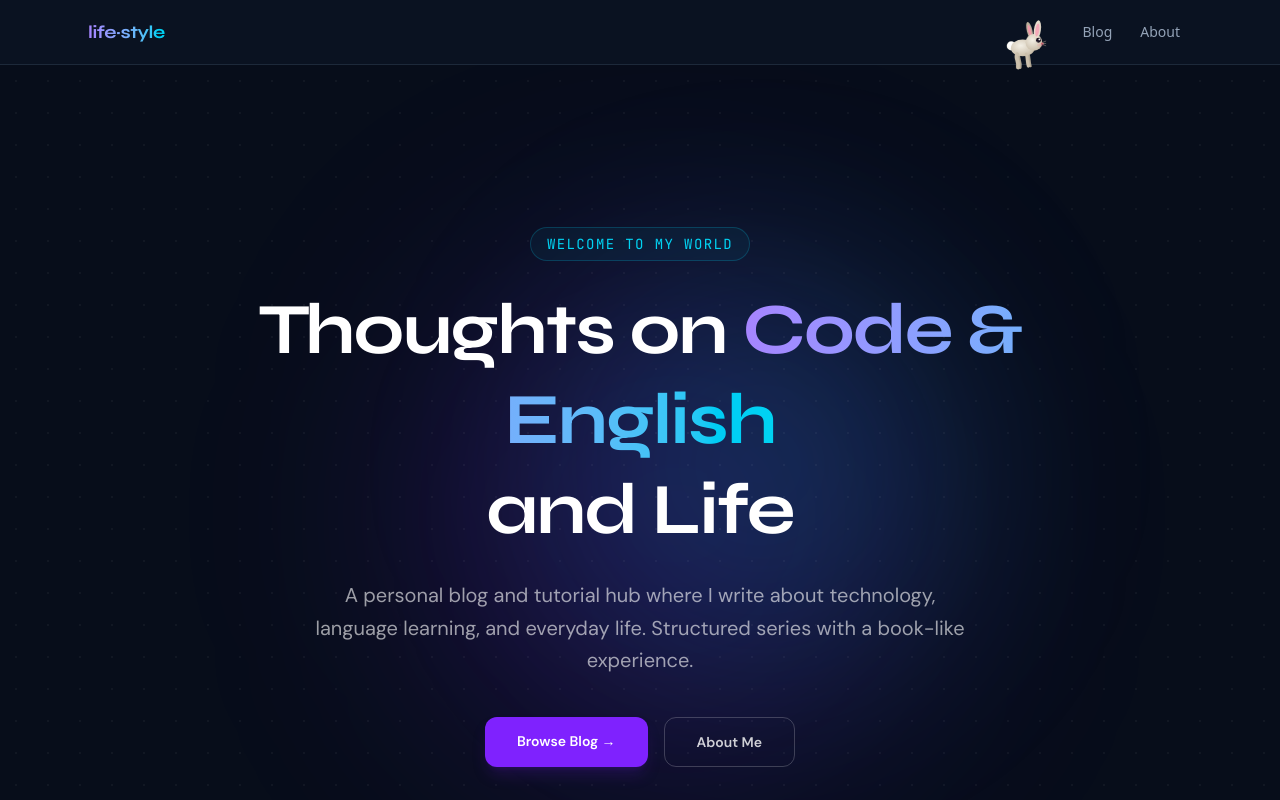
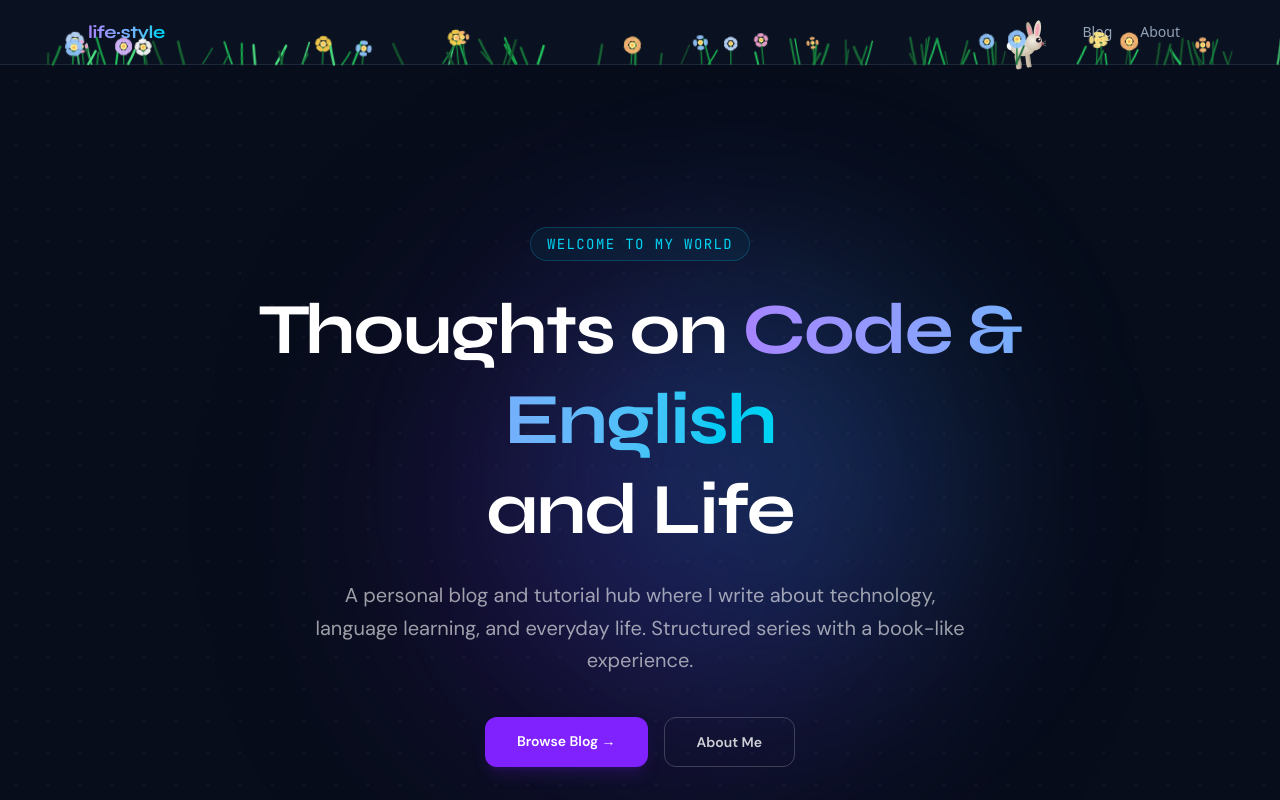
Before and after one commit to nguyenthinhit996/life-style, a Next.js app: page / in a window 1280 px wide. Shown: the top 800 px of the page. Built offline with nearby package versions, Linux system fonts and the light colour scheme.

Commit message:
feat: add animated grass and flowers strip to navbar bottom

```diff
--- /dev/null
+++ b/src/components/public/NavGrass.tsx
@@ -0,0 +1,119 @@
+'use client'
+
+import { useMemo } from 'react'
+
+// Deterministic PRNG — same output on server + client (no hydration mismatch)
+function seededRng(seed: number) {
+  let s = seed >>> 0
+  return () => {
+    s = Math.imul(s ^ (s >>> 15), 0x2c1b3c6d)
+    s = Math.imul(s ^ (s >>> 12), 0x297a2d39)
+    s ^= s >>> 15
+    return (s >>> 0) / 0x100000000
+  }
+}
+
+const GREENS = ['#14532d', '#166534', '#15803d', '#16a34a', '#22c55e', '#4ade80']
+const PETALS = ['#fde68a', '#fcd34d', '#f9a8d4', '#f472b6', '#bfdbfe', '#93c5fd', '#fca5a5', '#fdba74', '#d8b4fe', '#ffffff']
+
+export default function NavGrass() {
+  const { blades, flowers } = useMemo(() => {
+    const rng = seededRng(20260308)
+    const W = 1200
+
+    const blades = Array.from({ length: 90 }, (_, i) => ({
+      x:     rng() * W,
+      h:     9  + rng() * 16,          // height 9–25
+      lean:  (rng() - 0.5) * 12,       // lean –6 to +6
+      color: GREENS[Math.floor(rng() * GREENS.length)],
+      sw:    1  + rng() * 1.4,         // stroke 1–2.4
+      dur:   1.6 + rng() * 2.2,        // sway period 1.6–3.8s
+      delay: rng() * 4,
+      dir:   i % 2,                    // alternate sway direction
+    }))
+
+    const flowers = Array.from({ length: 20 }, () => ({
+      x:      40 + rng() * (W - 80),
+      stemH:  14 + rng() * 12,          // stem 14–26
+      color:  PETALS[Math.floor(rng() * PETALS.length)],
+      petals: 4 + Math.floor(rng() * 3), // 4–6 petals
+      size:   2.2 + rng() * 2,
+      dur:    2  + rng() * 2.5,
+      delay:  rng() * 4,
+    }))
+
+    return { blades, flowers }
+  }, [])
+
+  return (
+    <div
+      className="pointer-events-none absolute bottom-0 left-0 right-0 z-20 overflow-visible"
+      aria-hidden="true"
+    >
+      <style>{`
+        .gb { transform-origin: 50% 100%; transform-box: fill-box; }
+        .fl { transform-origin: 50% 100%; transform-box: fill-box; }
+        @keyframes sw-l { 0%,100%{transform:rotate(0deg)} 50%{transform:rotate(-9deg)} }
+        @keyframes sw-r { 0%,100%{transform:rotate(0deg)} 50%{transform:rotate( 9deg)} }
+        @keyframes fl-bob { 0%,100%{transform:rotate(0deg)} 33%{transform:rotate(6deg)} 66%{transform:rotate(-6deg)} }
+      `}</style>
+
+      <svg
+        viewBox="0 0 1200 28"
+        preserveAspectRatio="xMidYMax slice"
+        width="100%"
+        height="26"
+        overflow="visible"
+      >
+        {/* Grass blades */}
+        {blades.map((b, i) => (
+          <path
+            key={i}
+            className="gb"
+            d={`M${b.x},28 Q${b.x + b.lean},${28 - b.h * 0.55} ${b.x + b.lean * 1.6},${28 - b.h}`}
+            stroke={b.color}
+            strokeWidth={b.sw}
+            fill="none"
+            strokeLinecap="round"
+            style={{ animation: `${b.dir ? 'sw-r' : 'sw-l'} ${b.dur}s ${b.delay}s ease-in-out infinite` }}
+          />
+        ))}
+
+        {/* Flowers */}
+        {flowers.map((f, i) => {
+          const cx = f.x
+          const cy = 28 - f.stemH
+          return (
+            <g
+              key={i}
+              className="fl"
+              style={{ animation: `fl-bob ${f.dur}s ${f.delay}s ease-in-out infinite` }}
+            >
+              {/* stem */}
+              <line x1={cx} y1={28} x2={cx} y2={cy} stroke="#15803d" strokeWidth="1.3" strokeLinecap="round" />
+              {/* petals */}
+              {Array.from({ length: f.petals }, (_, p) => {
+                const angle = (p * (360 / f.petals) - 90) * (Math.PI / 180)
+                const px = cx + Math.cos(angle) * (f.size + 1.8)
+                const py = cy + Math.sin(angle) * (f.size + 1.8)
+                return (
+                  <ellipse
+                    key={p}
+                    cx={px} cy={py}
+                    rx={f.size} ry={f.size * 0.6}
+                    fill={f.color}
+                    opacity={0.92}
+                    transform={`rotate(${p * (360 / f.petals)}, ${px}, ${py})`}
+                  />
+                )
+              })}
+              {/* center */}
+              <circle cx={cx} cy={cy} r={f.size * 0.75} fill="#fef08a" />
+              <circle cx={cx} cy={cy} r={f.size * 0.35} fill="#fb923c" opacity={0.7} />
+            </g>
+          )
+        })}
+      </svg>
+    </div>
+  )
+}
--- a/src/components/public/Navbar.tsx
+++ b/src/components/public/Navbar.tsx
@@ -6,6 +6,7 @@ import { useState } from 'react'
 import { Menu, X } from 'lucide-react'
 import { cn } from '@/lib/utils'
 import NavRabbit from '@/components/public/NavRabbit'
+import NavGrass from '@/components/public/NavGrass'
 
 const navLinks = [
   { href: '/blog', label: 'Blog' },
@@ -17,7 +18,7 @@ export default function Navbar() {
   const [mobileOpen, setMobileOpen] = useState(false)
 
   return (
-    <header className="sticky top-0 z-50 border-b border-[#334155]/50 bg-[#0C1524]/80 backdrop-blur-md">
+    <header className="relative sticky top-0 z-50 border-b border-[#334155]/50 bg-[#0C1524]/80 backdrop-blur-md">
       <div className="mx-auto flex h-16 max-w-6xl items-center px-4 sm:px-6">
         {/* Logo */}
         <Link
@@ -62,6 +63,9 @@ export default function Navbar() {
         </button>
       </div>
 
+      {/* Grass + flowers strip along the bottom of the navbar */}
+      <NavGrass />
+
       {/* Mobile nav */}
       {mobileOpen && (
         <nav className="border-t border-[#334155]/50 bg-[#0C1524] px-4 py-3 sm:hidden">
```
